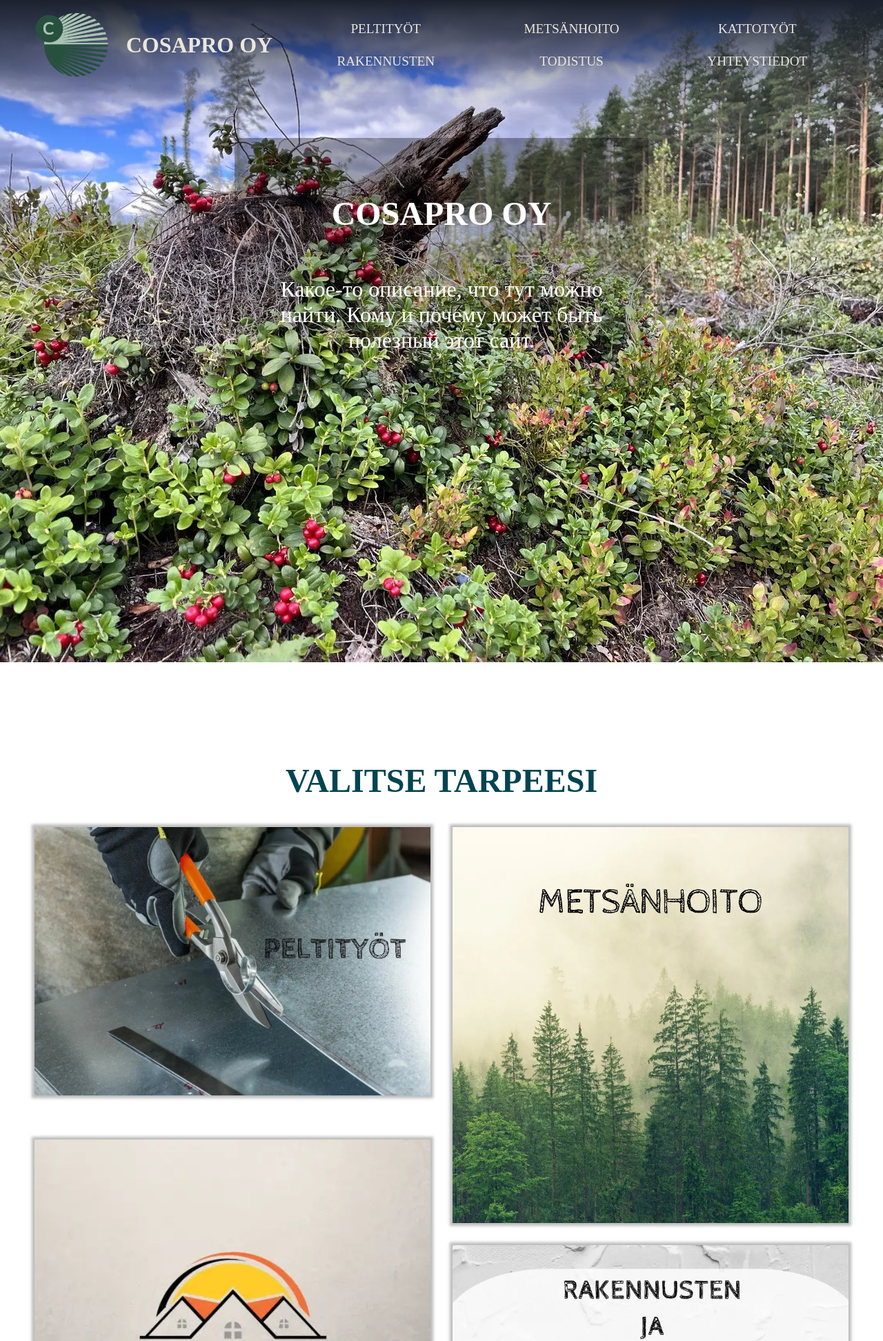
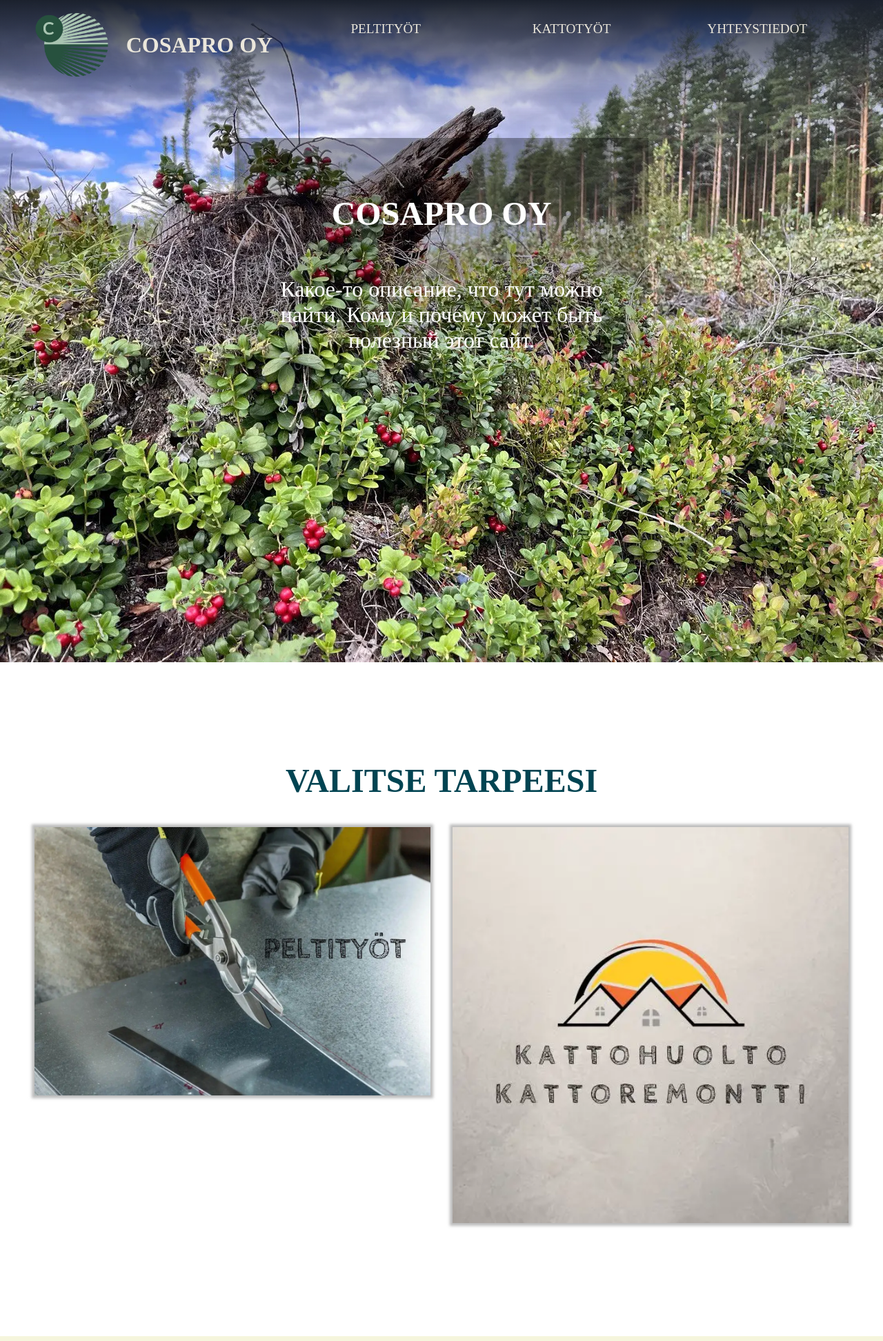
Before and after one commit to Bugs-AlPro/ag, a website: page src/index.html in a window 1280 px wide. Shown: the top 1944 px of the page at 69% size. Drawn offline with nearby package versions, Linux system fonts and the light colour scheme; files that its build step writes are made by us from their sources; files whose address does not match are found by name.

Commit message:
Меняем количество страниц. Удаляем лишние.

```diff
--- a/src/includes/header.html
+++ b/src/includes/header.html
@@ -32,21 +32,21 @@
             <a href="iron.html" class="nav__link {{ ironCurrent }}">PELTITYÖT</a>
           </li>
 
-          <li class="nav__item">
+          <!-- <li class="nav__item">
             <a href="forest.html" class="nav__link {{ forestCurrent }}">METSÄNHOITO</a>
-          </li>
+          </li> -->
 
           <li class="nav__item">
             <a href="roof.html" class="nav__link {{ roofCurrent }}">KATTOTYÖT</a>
           </li>
 
-          <li class="nav__item">
+          <!-- <li class="nav__item">
             <a href="other.html" class="nav__link {{ otherCurrent }}">RAKENNUSTEN</a>
-          </li>
+          </li> -->
 
-          <li class="nav__item">
+          <!-- <li class="nav__item">
             <a href="certificates.html" class="nav__link {{ certificatesCurrent }} ">TODISTUS</a>
-          </li>
+          </li> -->
 
           <li class="nav__item">
             <a href="#feedback" class="nav__link">YHTEYSTIEDOT</a>
--- a/src/index.html
+++ b/src/index.html
@@ -71,26 +71,26 @@
               <!-- <span>Разные работы</span> -->
             </a>
           </li>
-          <li class="offer__item">
+          <!-- <li class="offer__item">
 
             <a href="forest.html" class="offer__link">
               {{ imagePng('offer__picture', 'link-forest', 'offer__img', 'alt', '50px', '50px') }}
 
-              <!-- <span>Работы в лесу</span> -->
+              <span>Работы в лесу</span>
             </a>
-          </li>
+          </li> -->
           <li class="offer__item offer__item--roof">
             <a href="roof.html" class="offer__link">
               {{ imagePng('offer__picture', 'link-roof', 'offer__img', 'alt', '50px', '50px') }}
               <!-- <span>Кровельные работы</span> -->
             </a>
           </li>
-          <li class="offer__item">
+          <!-- <li class="offer__item">
             <a href="other.html" class="offer__link">
               {{ imagePng('offer__picture', 'link-other', 'offer__img', 'alt', '50px', '50px') }}
-              <!-- <span>Разные работы</span> -->
+              <span>Разные работы</span>
             </a>
-          </li>
+          </li> -->
 
         </ul>
 
--- a/src/styles/_parts/_index.scss
+++ b/src/styles/_parts/_index.scss
@@ -146,11 +146,11 @@
 
     }
 
-    &__item--roof {
-      // min-width: 250px;
-      transform: translateY(-20%);
+    // &__item--roof {
+    //   // min-width: 250px;
+    //   transform: translateY(-20%);
 
-    }
+    // }
 
     &__link {
       // border: 1px solid red;
```
Also changed, not shown: build/certificates.html, build/css/main.css, build/forest.html, build/img/svg/stack/sprite.stack.html, build/index.html, build/iron.html, build/other.html, build/roof.html.
